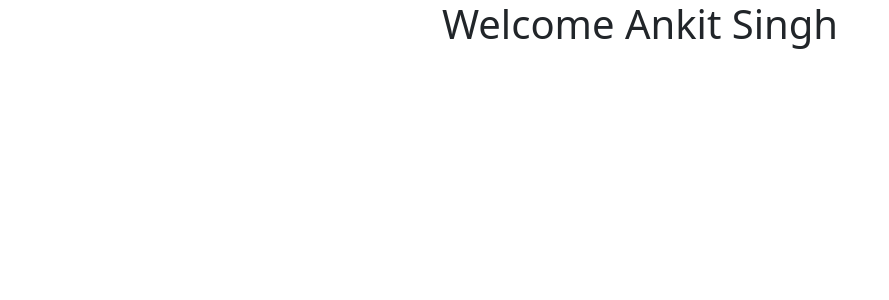
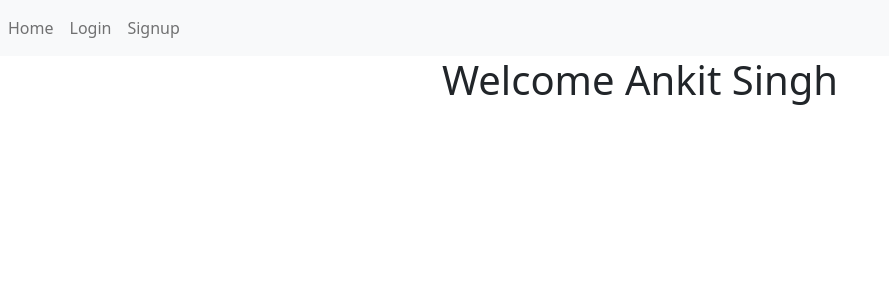
Before and after one commit to AnkitSingh60/GetUpForChange-Assignment, a React (Create React App) app in the folder frontend/: page / in a window 1280 px wide. Shown: the top 300 px of the page, without its empty margins (0-889 px from the left). Built offline with nearby package versions, Linux system fonts and the light colour scheme; a web font is replaced by a local one.

Commit message:
added Navbar

```diff
--- a/frontend/package.json
+++ b/frontend/package.json
@@ -6,8 +6,12 @@
     "@testing-library/jest-dom": "^5.16.4",
     "@testing-library/react": "^13.3.0",
     "@testing-library/user-event": "^13.5.0",
+    "bootstrap": "^5.1.3",
+    "bootstrap-icons": "^1.8.3",
     "react": "^18.1.0",
     "react-dom": "^18.1.0",
+    "react-router": "^6.3.0",
+    "react-router-dom": "^6.3.0",
     "react-scripts": "5.0.1",
     "web-vitals": "^2.1.4"
   },
--- a/frontend/src/components/Home.jsx
+++ b/frontend/src/components/Home.jsx
@@ -1,8 +1,10 @@
 import React from 'react'
+import Navbar from '../components/Navbar'
 
 const Home = () => {
   return (
     <>
+    <Navbar/>
     <h1 className="App">Welcome Ankit Singh</h1>
     </>
   )
--- a/frontend/src/components/Navbar.jsx
+++ b/frontend/src/components/Navbar.jsx
@@ -1,8 +1,32 @@
 import React from 'react'
+import { Link, useNavigate } from "react-router-dom";
 
 const Navbar = () => {
+    const navigate = useNavigate();
   return (
-    <div>Navbar</div>
+    <nav className="navbar navbar-expand-lg navbar-light bg-light">
+      <div className="collapse navbar-collapse" id="navbarSupportedContent">
+        <ul className="navbar-nav mr-auto">
+          <li className="nav-item">
+            <Link className="nav-link" to="/">
+              Home
+            </Link>
+          </li>
+
+          <li className="nav-item">
+                <Link className="nav-link" to="/login">
+                  Login
+                </Link>
+              </li>
+              <li className="nav-item">
+                <Link className="nav-link" to="/register">
+                  Signup
+                </Link>
+              </li>
+
+        </ul>
+      </div>
+    </nav>
   )
 }
 
--- a/frontend/src/index.js
+++ b/frontend/src/index.js
@@ -1,13 +1,17 @@
 import React from 'react';
 import ReactDOM from 'react-dom/client';
+import { BrowserRouter } from "react-router-dom";
 import './App.css';
 import App from './App';
 import reportWebVitals from './reportWebVitals';
 
+
 const root = ReactDOM.createRoot(document.getElementById('root'));
 root.render(
   <React.StrictMode>
+    <BrowserRouter>
     <App />
+    </BrowserRouter>
   </React.StrictMode>
 );
 
```
Also changed, not shown: 1 other file (tests, documents, lock files or other folders).
